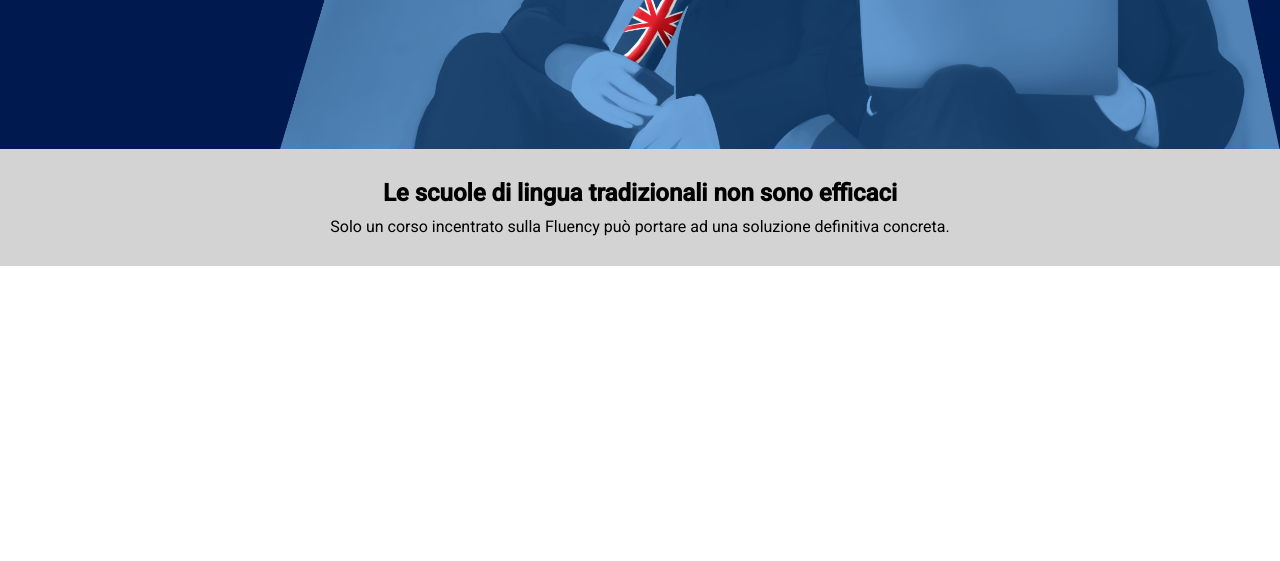
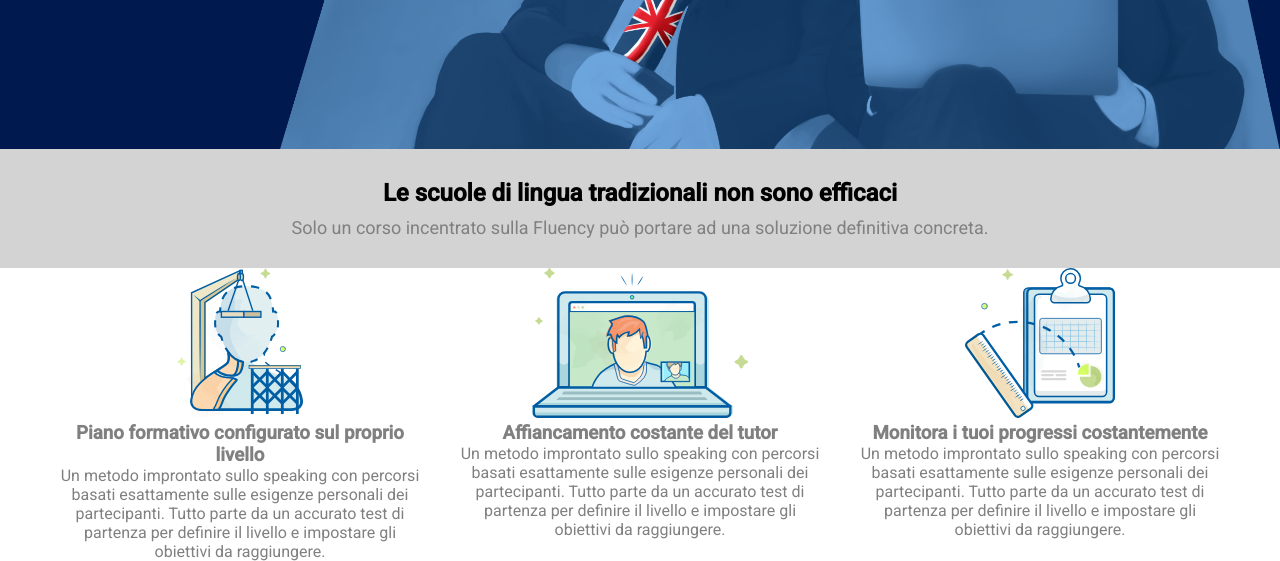
Before and after one commit to Giuliaguerrazzi/htmlcss-fluentify, a plain HTML site: page index.html in a window 1280 px wide. Shown: the part 411-972 px from the top of the page. Before the commit the page ends 800 px from the top, so only its background shows below. Drawn offline with Linux system fonts and the light colour scheme.

Commit message:
add col  main

```diff
--- a/index.html
+++ b/index.html
@@ -64,10 +64,29 @@
       <section class='efficiency'>
         <h2>Le scuole di lingua tradizionali non sono efficaci</h2>
         <p>Solo un corso incentrato sulla Fluency può portare ad una soluzione definitiva concreta.</p>
-
       </section>
 
       <!-- info -->
+      <section class='info'>
+        <div class="col-info container clearfix">
+          <div class="col-3">
+            <img src="./img/profile.svg" alt="">
+            <h3>Piano formativo configurato sul proprio livello</h3>
+            <p>Un metodo improntato sullo speaking con percorsi basati esattamente sulle esigenze personali dei partecipanti. Tutto parte da un accurato test di partenza per definire il livello e impostare gli obiettivi da raggiungere.</p>
+          </div>
+          <div class="col-3">
+            <img src="./img/computer.svg" alt="">
+            <h3>Affiancamento costante del tutor</h3>
+            <p>Un metodo improntato sullo speaking con percorsi basati esattamente sulle esigenze personali dei partecipanti. Tutto parte da un accurato test di partenza per definire il livello e impostare gli obiettivi da raggiungere.</p>
+          </div>
+          <div class="col-3">
+            <img src="./img/doc.svg" alt="">
+            <h3>Monitora i tuoi progressi costantemente</h3>
+            <p>Un metodo improntato sullo speaking con percorsi basati esattamente sulle esigenze personali dei partecipanti. Tutto parte da un accurato test di partenza per definire il livello e impostare gli obiettivi da raggiungere.</p>
+          </div>
+        </div>
+
+      </section>
 
       <!-- target -->
     </main>
--- a/style.css
+++ b/style.css
@@ -20,6 +20,11 @@ h1,
 h2,
 h3 {
   font-weight: 400px;
+}
+
+h2 {
+  color: #000;
+  margin-bottom: 10px;
 }
 
 .container {
@@ -129,15 +134,25 @@ header {
 }
 
 /* main */
-
 /* efficiency */
 .efficiency {
   background: #d3d3d3;
   text-align: center;
-  color: #000;
-  padding: 30px 0;
+  padding: 30px 10px;
 }
 
-.efficiency h2 {
-  margin-bottom: 10px;
+.efficiency p {
+  font-size: 18px;
 }
+
+/* info */
+.col-3 {
+  width: calc(100% / 3);
+  float: left;
+  padding: 0 20px;
+  text-align: center;
+}
+
+.col-3 img {
+  height: 150px;
+}
```
